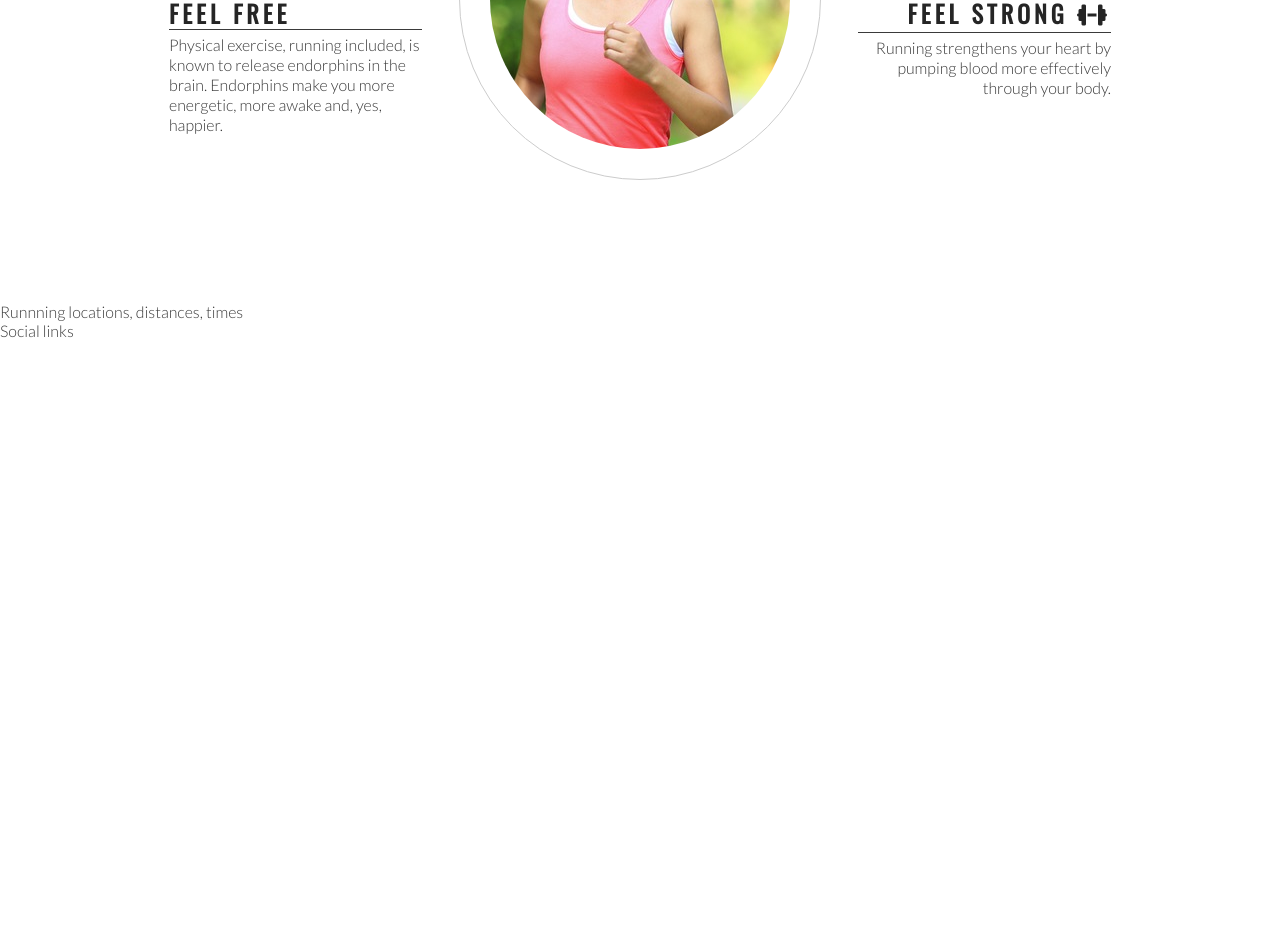
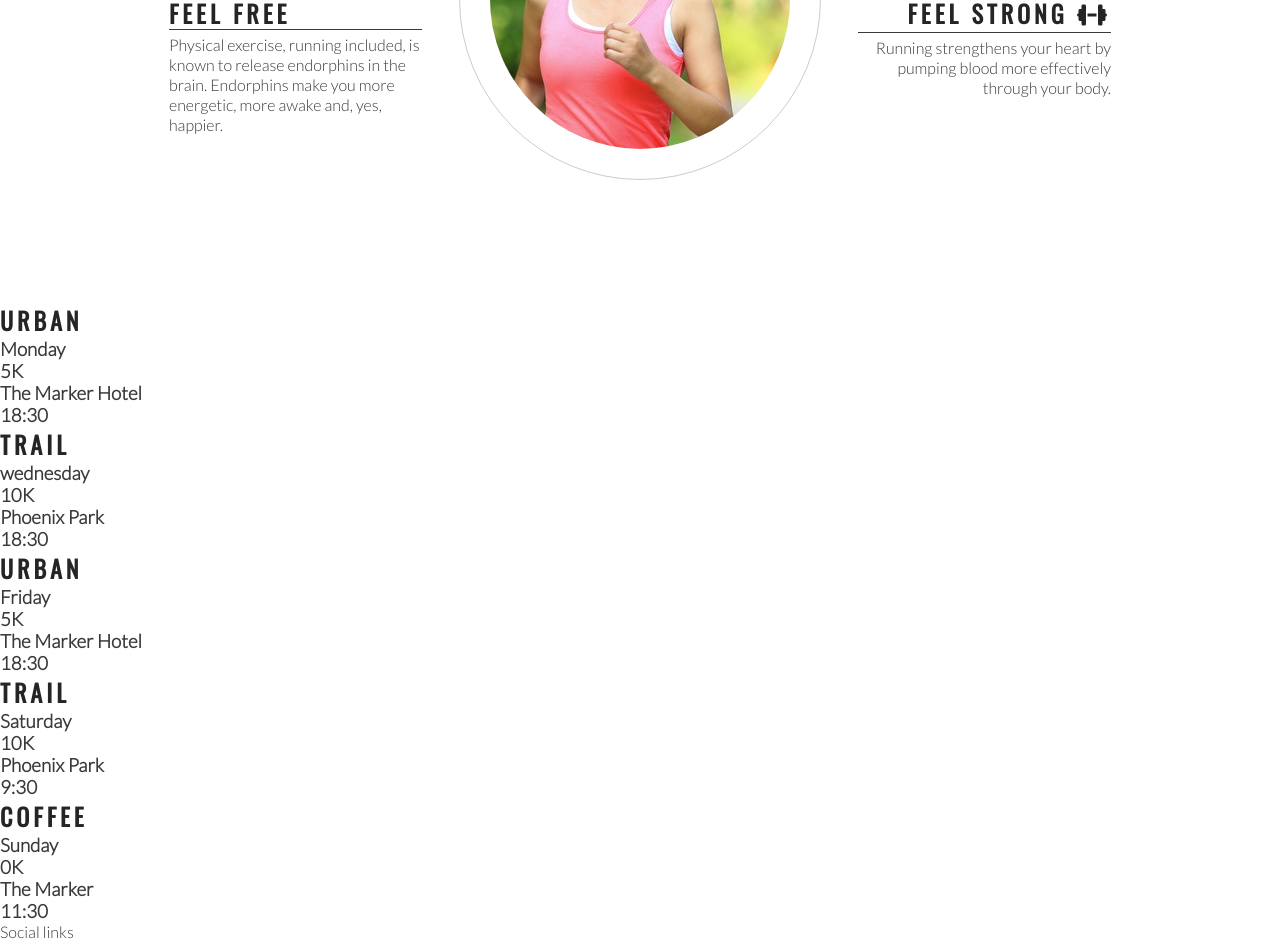
Before and after one commit to johnConstant/CI-love-running-codealong, a plain HTML site: page index.html in a window 1280 px wide. Shown: the part 993-1934 px from the top of the page. Before the commit the page ends 1333 px from the top, so only its background shows below. Drawn offline with nearby package versions, Linux system fonts and the light colour scheme; some icons are missing.

Commit message:
Add Meetup times structure and content

```diff
--- a/index.html
+++ b/index.html
@@ -71,7 +71,43 @@
             </div>
         </div>
     </section>
-    <section>Runnning locations, distances, times</section>
+    <section>
+        <div>
+            <h2>Urban</h2>
+            <h3>Monday</h3>
+            <h3>5K</h3>
+            <h3>The Marker Hotel</h3>
+            <h3>18:30</h3>
+        </div>
+        <div>
+            <h2>Trail</h2>
+            <h3>wednesday</h3>
+            <h3>10K</h3>
+            <h3>Phoenix Park</h3>
+            <h3>18:30</h3>
+        </div>
+        <div>
+            <h2>Urban</h2>
+            <h3>Friday</h3>
+            <h3>5K</h3>
+            <h3>The Marker Hotel</h3>
+            <h3>18:30</h3>
+        </div>
+        <div>
+            <h2>Trail</h2>
+            <h3>Saturday</h3>
+            <h3>10K</h3>
+            <h3>Phoenix Park</h3>
+            <h3>9:30</h3>
+        </div>
+        <div>
+            <h2>Coffee</h2>
+            <h3>Sunday</h3>
+            <h3>0K</h3>
+            <h3>The Marker</h3>
+            <h3>11:30</h3>
+        </div>
+    </section>
     <footer>Social links</footer>
     <script
             src="https://kit.fontawesome.com/4aecc09291.js"
```
